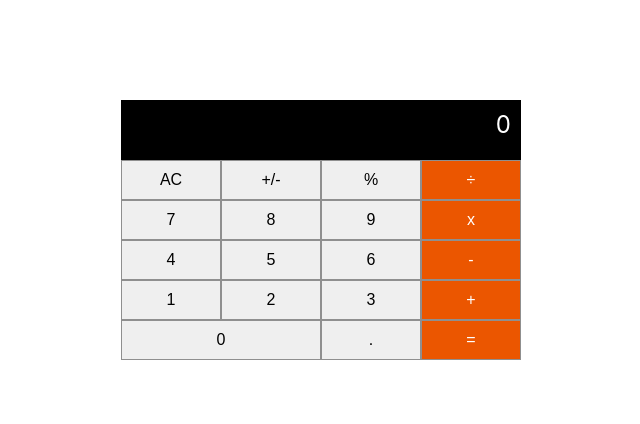
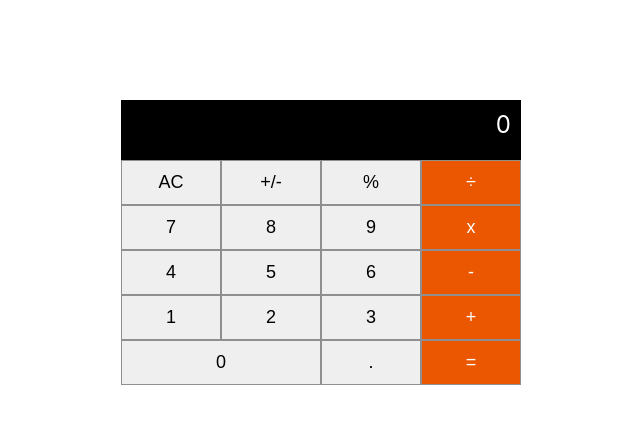
Before and after one commit to AJ193/Math-Magicians, a React (Create React App) app: page / in a window 1280 px wide. Shown: the top 424 px of the page, without its empty margins (319-959 px from the left). Built offline with nearby package versions, Linux system fonts and the light colour scheme.

Commit message:
Events-project

```diff
--- a/src/components/Calculator.css
+++ b/src/components/Calculator.css
@@ -57,12 +57,12 @@
 
 button {
   border: 1px solid #8f8f8f;
-  padding: 10px 20px;
+  padding: 11px 20px;
   color: black;
   text-align: center;
   text-decoration: none;
   display: inline-block;
-  font-size: 16px;
+  font-size: 18px;
 }
 
 button:active {
```
